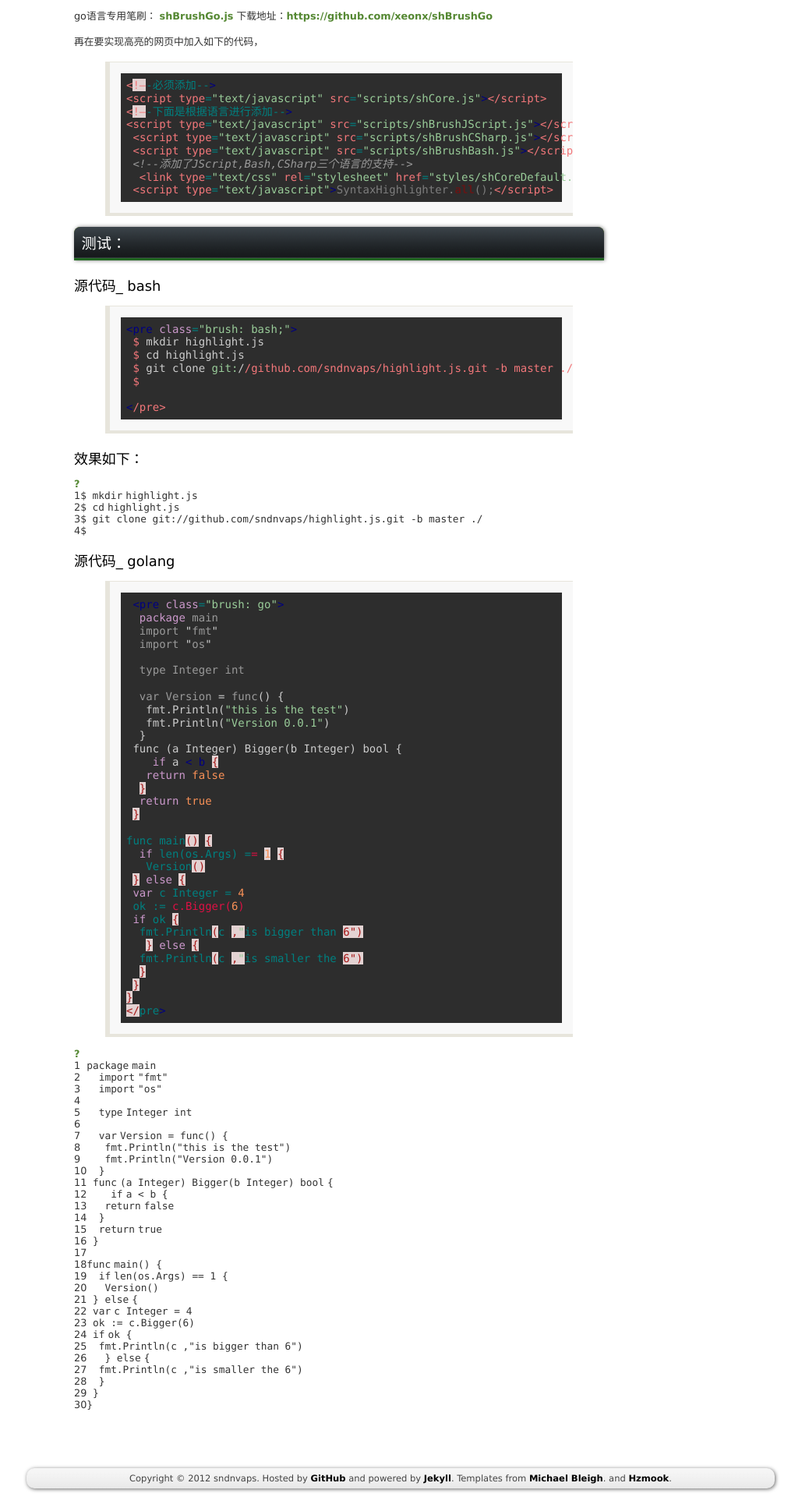
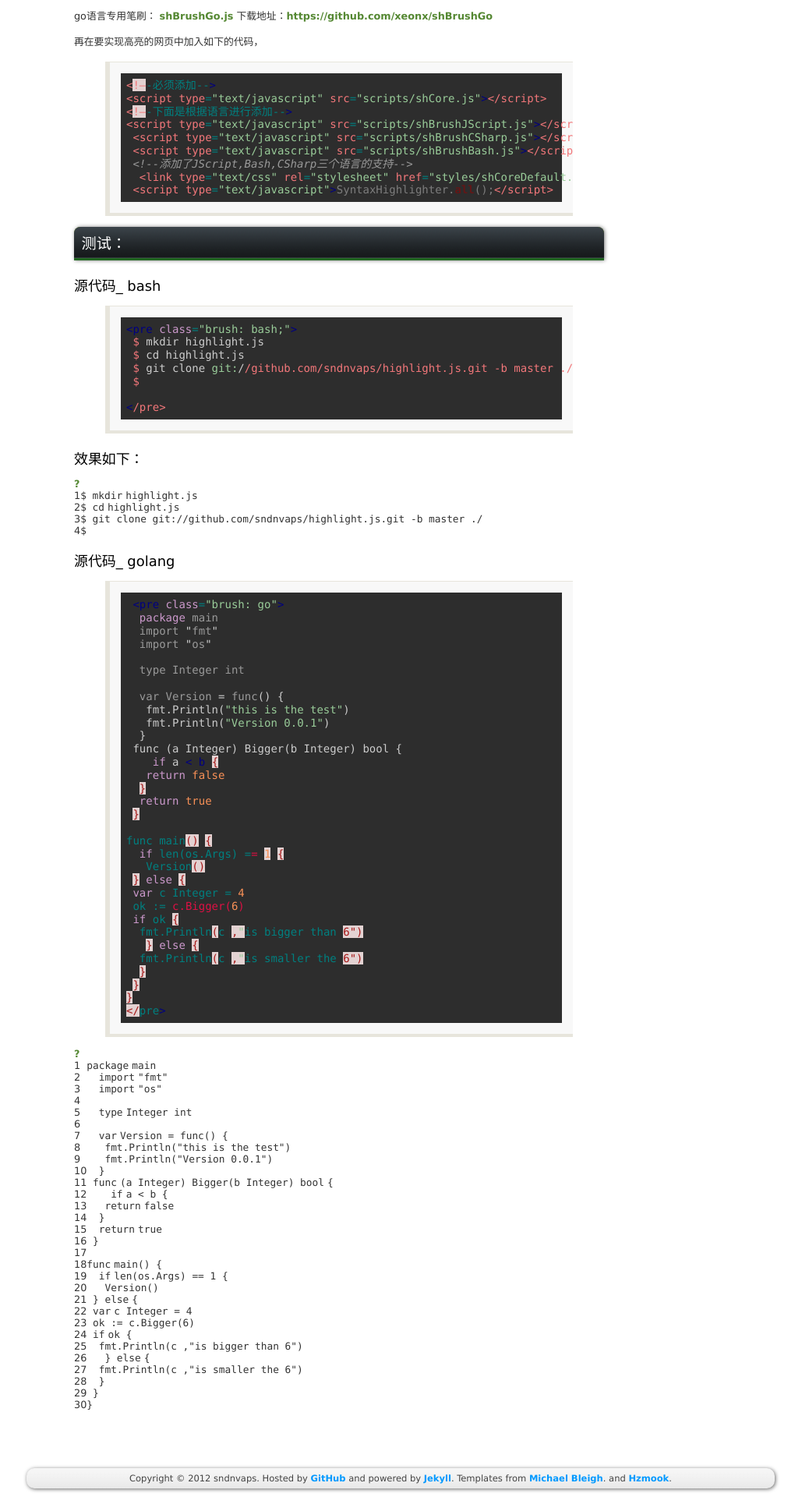
Before and after one commit to sndnvaps/blog.backup, a Jekyll site: the page built from index.html, in a window 1280 px wide. Shown: the part 3401-5321 px from the top of the page at 78% size, without its empty margins (126-1155 px from the left). Built offline with Jekyll 4.4.1, drawn with Linux system fonts in a browser that asks for light colours; Markdown is read by kramdown in place of the engine named in the settings; comment, search, counter and statistics services are not loaded.

Commit message:
update master.css

```diff
--- a/stylesheets/master.css
+++ b/stylesheets/master.css
@@ -243,12 +243,23 @@ div.related {
 	-webkit-border-radius: 10px;
 	border-radius: 10px;
 }
+/* modify from page.css */
+#footer a:link {
+color: #09f;
+font-weight: bold;
 
-#footer a {
-	color: black;
-	font-weight: bold;
-	text-decoration: none;
 }
+
+#footer a:visited{
+text-decoration:none;
+				}
+#footer a:hover{
+color:#0f9;
+}
+#footer a:active{
+color:#f90;
+}
+/* End */
 
 .home-box {
 	float: left;
```
